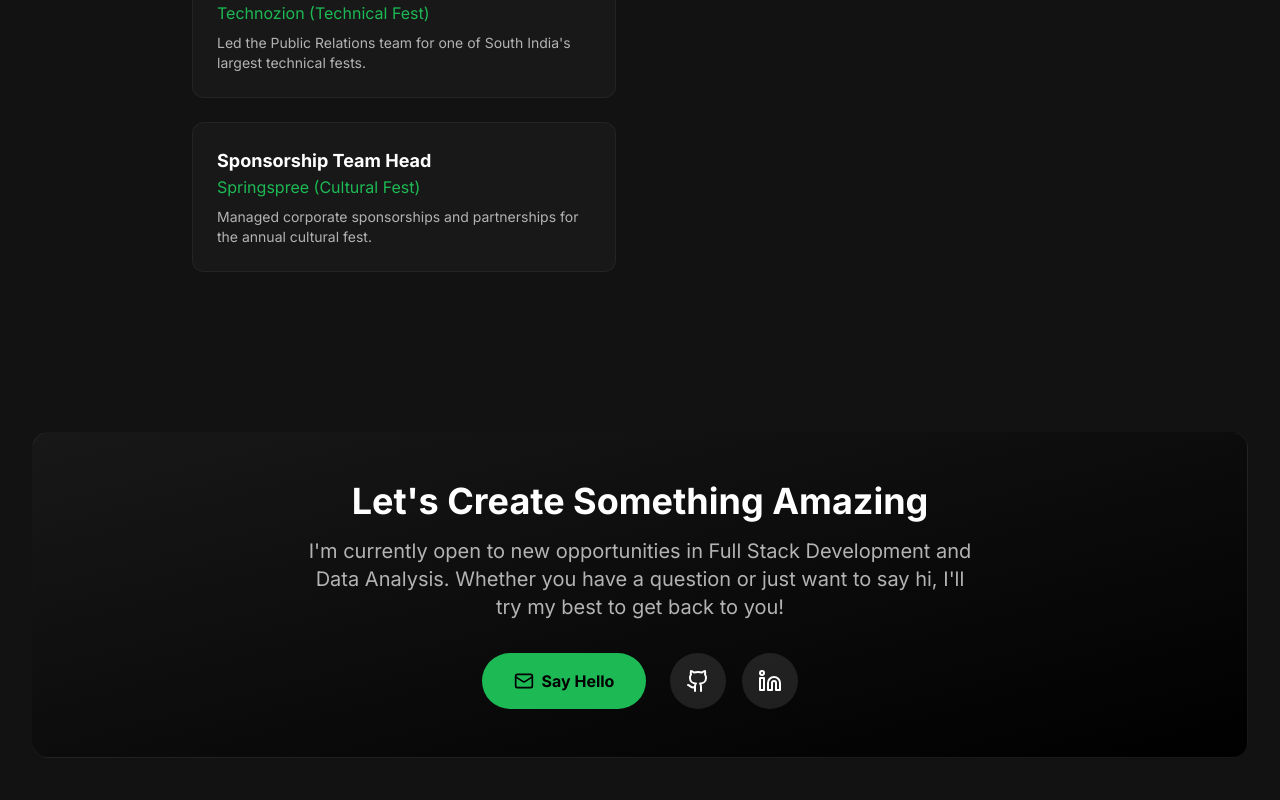
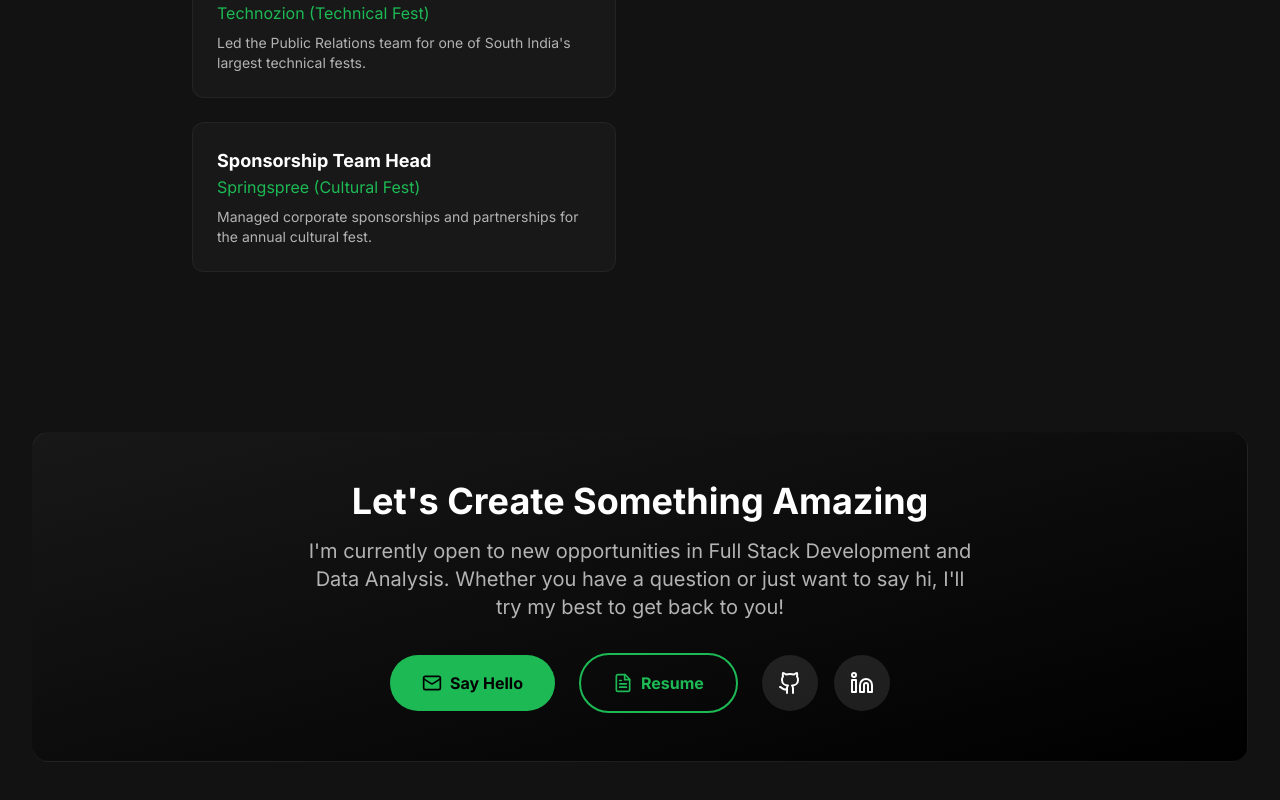
Before and after one commit to omichauhan-lgtm/omi-portfolio, a React (Vite) app: page / in a window 1280 px wide. Shown: the part 2893-3693 px from the top of the page. Built offline with nearby package versions, Linux system fonts and the light colour scheme.

Commit message:
Add Resume download button and update deployment

```diff
--- a/src/components/Contact.tsx
+++ b/src/components/Contact.tsx
@@ -1,5 +1,5 @@
 import { motion } from 'framer-motion'
-import { Mail, Github, Linkedin } from 'lucide-react'
+import { Mail, Github, Linkedin, FileText } from 'lucide-react'
 
 const Contact = () => {
     return (
@@ -23,6 +23,15 @@ const Contact = () => {
                     >
                         <Mail size={20} />
                         Say Hello
+                    </a>
+
+                    <a
+                        href="resume.pdf"
+                        download="Omii_Chauhan_Resume.pdf"
+                        className="flex items-center gap-2 border-2 border-spotify-green text-spotify-green font-bold px-8 py-4 rounded-full hover:bg-spotify-green/10 transition-colors"
+                    >
+                        <FileText size={20} />
+                        Resume
                     </a>
 
                     <div className="flex gap-4">
```
Also changed, not shown: 1 other file (tests, documents, lock files or other folders).
